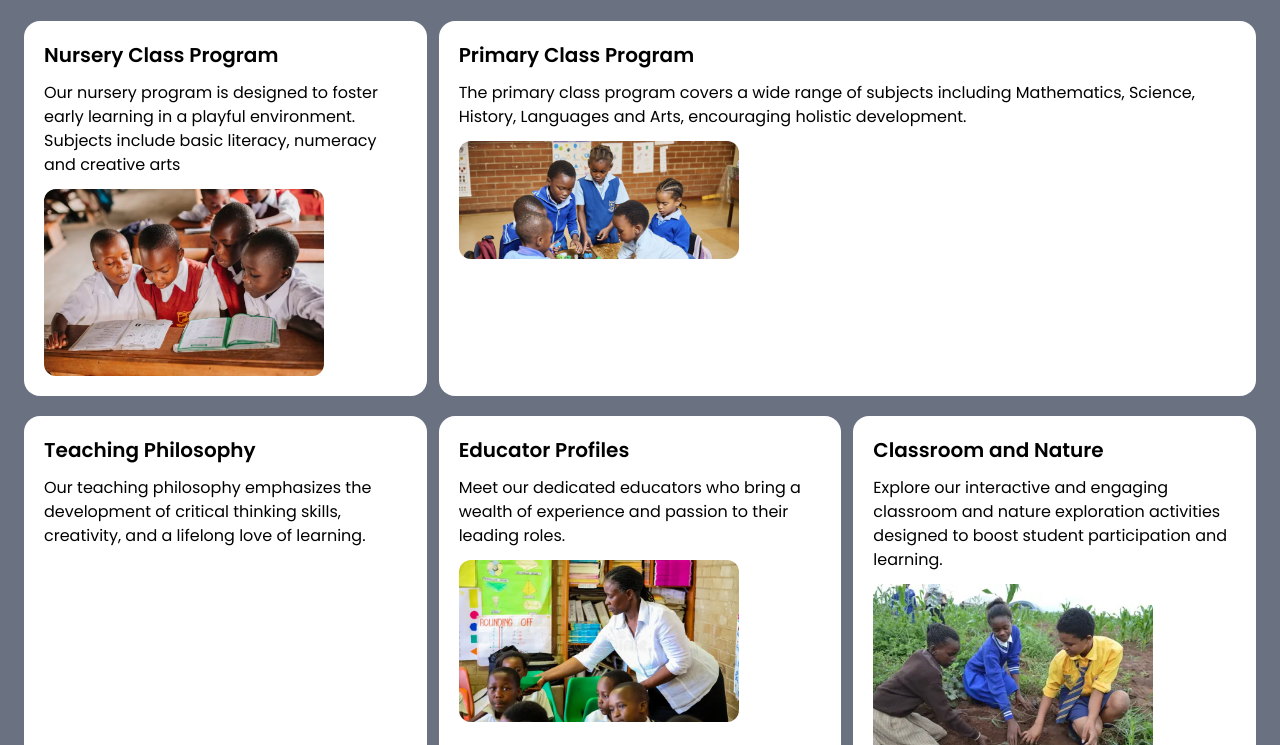
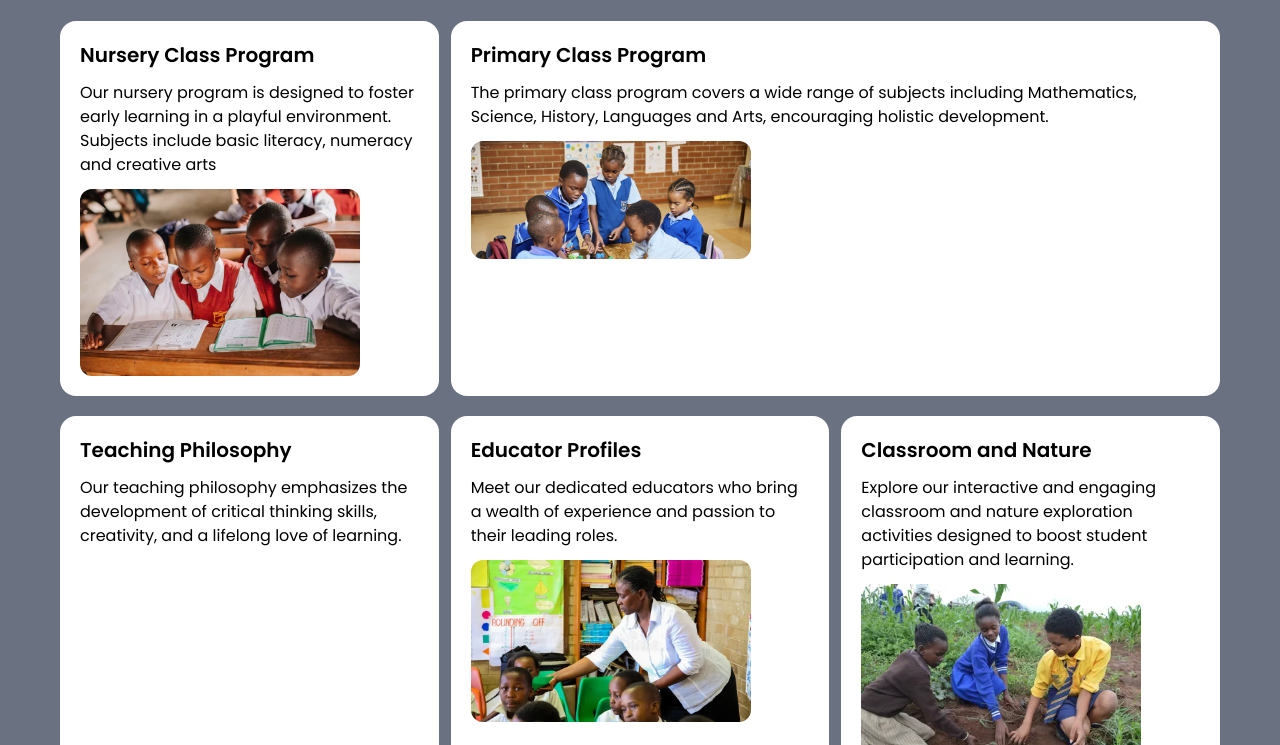
Before and after one commit to Molo-M/john-calvin-school-website, a website: page academics.html in a window 1280 px wide. Shown: the part 55-800 px from the top of the page. Drawn offline with nearby package versions, Linux system fonts and the light colour scheme.

Commit message:
Mdofied x padding of academics page main content to match footer content

```diff
--- a/academics.html
+++ b/academics.html
@@ -40,7 +40,7 @@
         </nav>
     </header>
     <!-- Section 2: Main content  -->
-     <main class="bg-gray-500 p-6 grid grid-cols-1 sm:grid-cols-2 md:grid-cols-3 gap-x-3 gap-y-5">
+     <main class="bg-gray-500 px-6 sm:px-15 py-6 grid grid-cols-1 sm:grid-cols-2 md:grid-cols-3 gap-x-3 gap-y-5">
         <!-- item  -->
         <article id="academics_top" class="academics_content">
             <h1>Nursery Class Program</h1>
```
Also changed, not shown: src/output.css.
